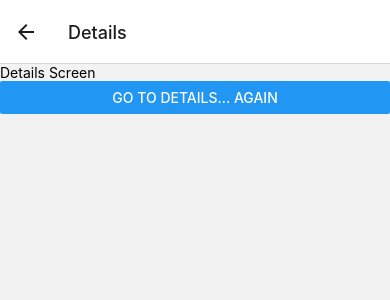
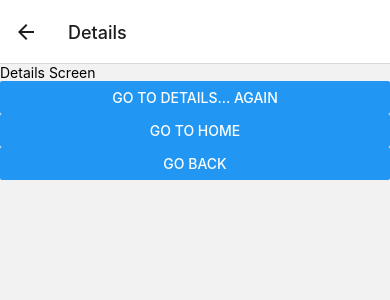
Before and after one commit to SirajulMostafa/AwesomeProject, a React Native app: screen / in a window 390 px wide. Both pictures are taken after a click on the button "GO TO DETAILS". Shown: the top 300 px of the page. Built offline with nearby package versions, Linux system fonts and the light colour scheme.

Commit message:
push for navigation  back button go home

```diff
--- a/App.js
+++ b/App.js
@@ -1,5 +1,5 @@
 import React from 'react';
-import {StyleSheet, Text, View,Button} from 'react-native';
+import {StyleSheet, Text, View, Button} from 'react-native';
 import {NavigationContainer} from '@react-navigation/native';
 import {createNativeStackNavigator} from '@react-navigation/native-stack';
 
@@ -23,6 +23,9 @@
         title="Go to Details... again"
         onPress={() => navigation.push('Details')}
       />
+
+      <Button title="Go to Home" onPress={() => navigation.navigate('Home')} />
+      <Button title="Go back" onPress={() => navigation.goBack()} />
     </View>
   );
 };
```
